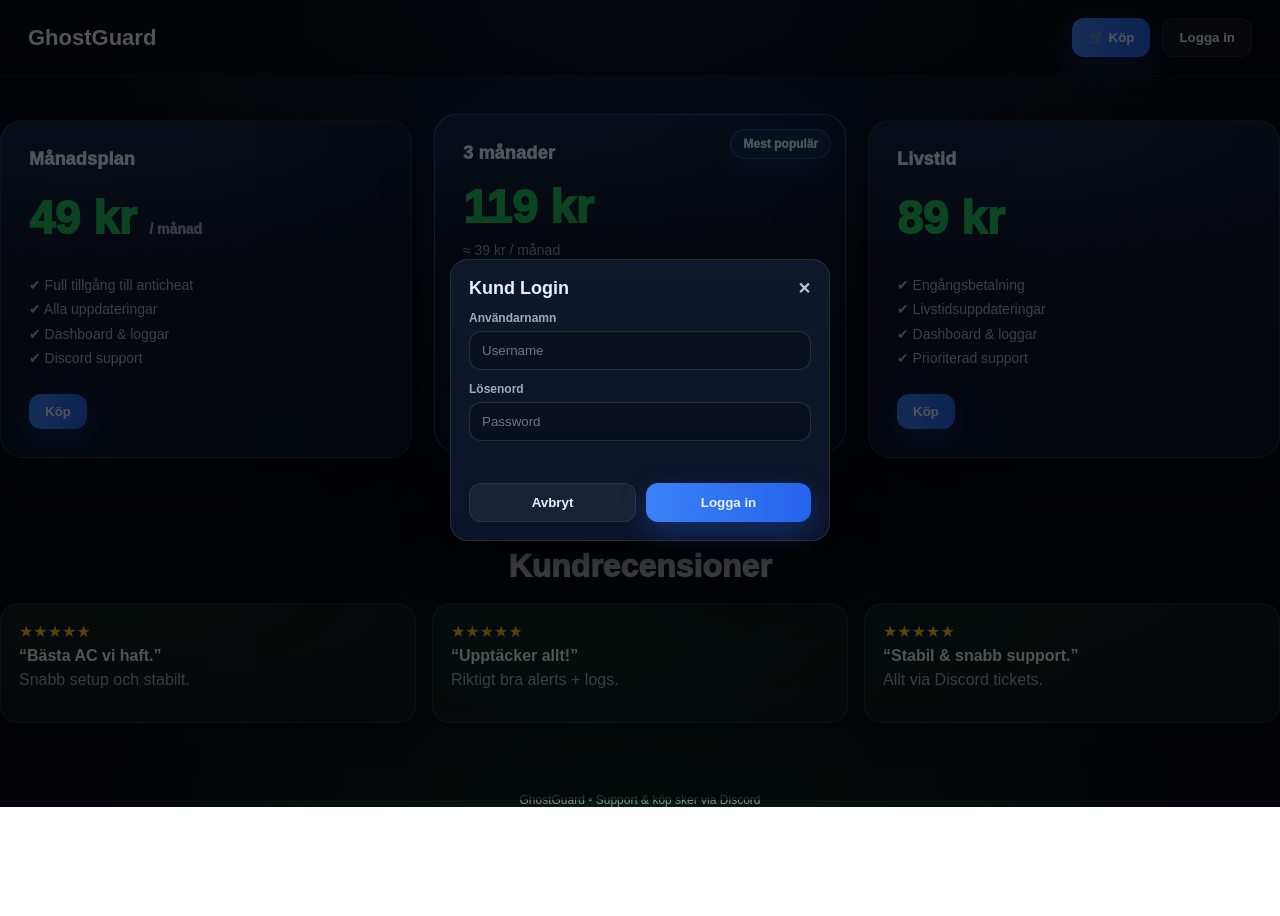
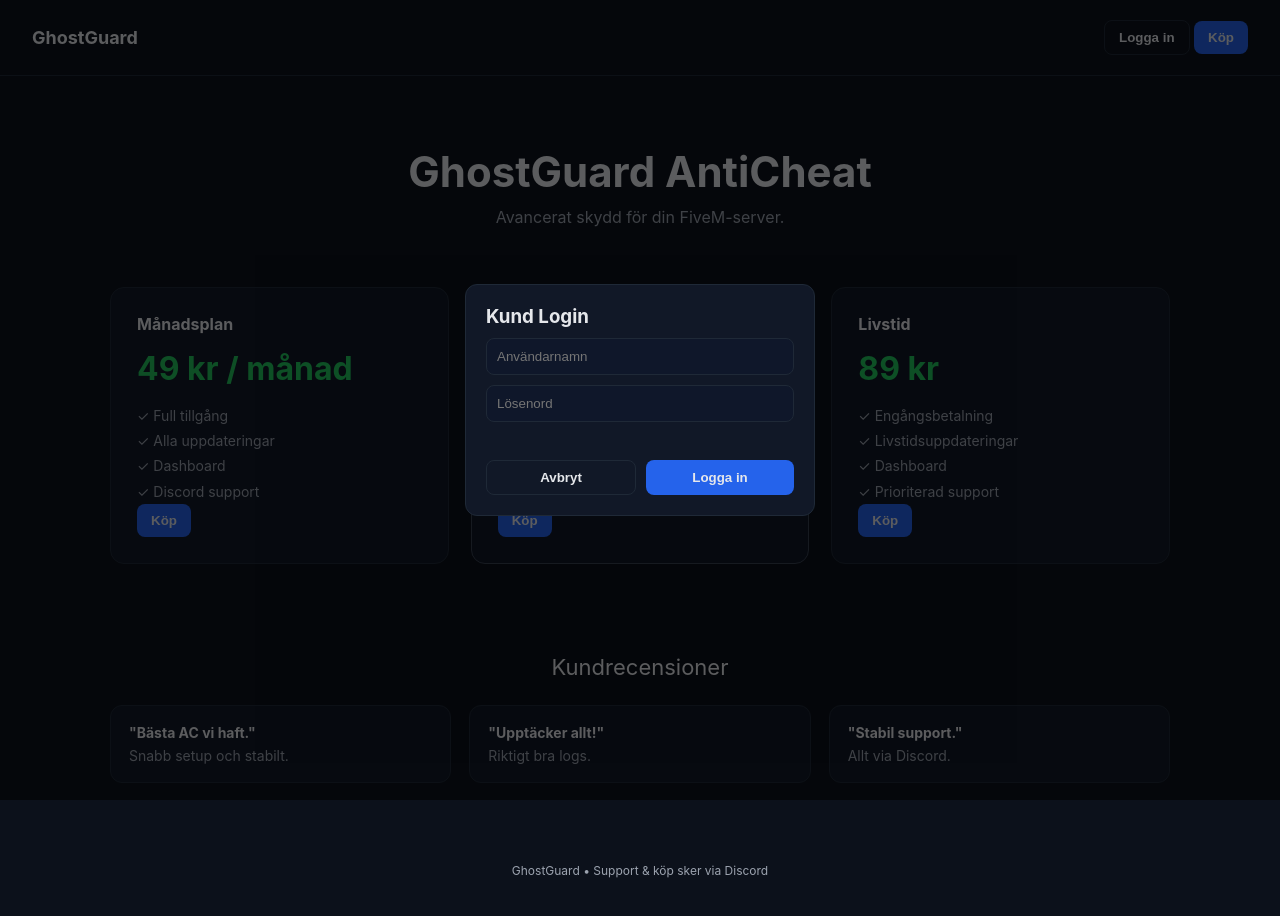
Before and after one commit to realghost120/ghostguard-hemisda, a website: page index.html in a window 1280 px wide. Both pictures are taken after a click on the button "Logga in". Before the commit the page ends 807 px from the top, so only its background shows below. Drawn offline with Linux system fonts and the light colour scheme.

Commit message:
Update index.html

```diff
--- a/index.html
+++ b/index.html
@@ -7,289 +7,203 @@
 
 <style>
 :root{
-  --bg1:#070b14; --bg2:#05070d;
-  --card:#0f172a;
-  --text:#e8f0ff; --muted:rgba(232,240,255,.68);
-  --blue:#3b82f6; --green:#22c55e; --yellow:#fbbf24;
-  --shadow:0 25px 80px rgba(0,0,0,.55);
-  --radius:22px;
+  --bg:#0c111b;
+  --card:#111827;
+  --border:#1f2937;
+  --text:#e5e7eb;
+  --muted:#9ca3af;
+  --blue:#2563eb;
+  --green:#22c55e;
+  --red:#ef4444;
 }
 
-*{ box-sizing:border-box; }
-
+*{box-sizing:border-box}
 body{
   margin:0;
-  font-family: Arial, sans-serif;
+  font-family: Inter, system-ui, sans-serif;
+  background:var(--bg);
   color:var(--text);
-  background:
-    radial-gradient(900px 500px at 50% 0%, rgba(59,130,246,.22), transparent 60%),
-    radial-gradient(900px 500px at 50% 100%, rgba(34,197,94,.10), transparent 60%),
-    linear-gradient(180deg,var(--bg1),var(--bg2));
-  min-height:100vh;
 }
 
-/* ===== Header ===== */
 header{
-  position:sticky; top:0; z-index:10;
-  display:flex; justify-content:space-between; align-items:center;
-  padding:18px 28px;
-  backdrop-filter: blur(12px);
-  background:rgba(5,7,13,.62);
-  border-bottom:1px solid rgba(255,255,255,.06);
-}
-.brand{ font-weight:900; font-size:22px; }
-
-/* ===== Buttons ===== */
-.btn{
-  border:none;
-  cursor:pointer;
-  font-weight:900;
-  padding:11px 16px;
-  border-radius:12px;
-  color:var(--text);
-  background:rgba(255,255,255,.06);
-  border:1px solid rgba(255,255,255,.08);
-  transition: transform .18s ease, box-shadow .18s ease, border-color .18s ease;
-}
-.btn:hover{ transform:translateY(-2px); }
-
-.btn-primary{
-  background:linear-gradient(90deg,#3b82f6,#2563eb);
-  border:none;
-  box-shadow:0 10px 28px rgba(37,99,235,.32);
-}
-.btn-primary:hover{ box-shadow:0 14px 40px rgba(37,99,235,.45); }
-
-/* ===== Layout ===== */
-.wrap{
-  max-width:1200px;
-  margin:0 auto;
-  padding:72px 24px 96px;
+  display:flex;
+  justify-content:space-between;
+  align-items:center;
+  padding:20px 32px;
+  border-bottom:1px solid var(--border);
 }
 
-.hero{
-  text-align:center;
-  margin-bottom:56px;
-}
-.hero h1{
-  font-size:56px;
-  margin:10px 0;
-  background:linear-gradient(90deg,#60a5fa,#22c55e);
-  -webkit-background-clip:text;
-  -webkit-text-fill-color:transparent;
-}
-.hero p{ color:var(--muted); font-size:18px; margin:0; }
-
-.pill{
-  display:inline-flex;
-  align-items:center;
-  gap:8px;
-  margin-top:18px;
-  padding:9px 14px;
-  border-radius:999px;
-  background:rgba(255,255,255,.05);
-  border:1px solid rgba(255,255,255,.10);
-  font-weight:800;
+.brand{
+  font-weight:700;
+  font-size:18px;
 }
 
-/* ===== Pricing grid ===== */
+.btn{
+  padding:9px 14px;
+  border-radius:8px;
+  border:1px solid var(--border);
+  background:transparent;
+  color:var(--text);
+  cursor:pointer;
+  font-weight:600;
+  transition:.15s;
+}
+
+.btn:hover{background:#1f2937}
+.btn-primary{
+  background:var(--blue);
+  border:none;
+}
+.btn-primary:hover{opacity:.9}
+
+.wrap{
+  max-width:1100px;
+  margin:0 auto;
+  padding:70px 20px 100px;
+}
+
+.hero{text-align:center;margin-bottom:60px}
+.hero h1{font-size:42px;margin:0 0 10px}
+.hero p{color:var(--muted);margin:0}
+
+/* Pricing */
 .grid{
   display:grid;
-  grid-template-columns: repeat(3, minmax(0, 1fr));
+  grid-template-columns:repeat(3,1fr);
   gap:22px;
-  align-items:stretch;
-  margin-top:44px;
+  margin-top:50px;
 }
 
-.price-card{
-  position:relative;
+.card{
+  background:var(--card);
+  border:1px solid var(--border);
+  border-radius:14px;
+  padding:26px;
   display:flex;
   flex-direction:column;
-  justify-content:space-between;
-  min-height:320px;
-
-  background:
-    radial-gradient(900px 260px at 20% 0%, rgba(59,130,246,.16), transparent 58%),
-    linear-gradient(180deg,#0f172a,#0b1428);
-  border:1px solid rgba(255,255,255,.10);
-  border-radius:var(--radius);
-  padding:28px;
-
-  box-shadow:var(--shadow);
-  transition: transform .22s ease, border-color .22s ease, box-shadow .22s ease;
+  min-height:260px;
 }
 
-.price-card:hover{
-  transform:translateY(-6px);
-  border-color:rgba(59,130,246,.35);
-  box-shadow:0 0 40px rgba(59,130,246,.18), var(--shadow);
+.card h3{margin:0 0 10px;font-size:16px}
+.price{
+  font-size:32px;
+  font-weight:700;
+  margin:5px 0 15px;
+  color:var(--green);
 }
 
-.plan{
-  font-size:18px;
-  font-weight:950;
-  letter-spacing:.2px;
-  margin-bottom:10px;
+.features{
+  font-size:14px;
+  color:var(--muted);
+  line-height:1.8;
 }
 
-.price{
-  font-size:46px;
-  font-weight:950;
-  color:var(--green);
-  margin:6px 0 8px;
+.card .btn{
+  margin-top:auto;
+  width:fit-content;
 }
 
-.muted{ color:var(--muted); }
-
-.features{
-  margin:14px 0 18px;
-  font-size:14px;
-  color:rgba(232,240,255,.72);
-  line-height:1.75;
-}
-
-.price-card .btn{
-  align-self:flex-start;
-  padding:10px 16px;
-  border-radius:12px;
-}
-
-/* ===== Featured plan (3 månader) ===== */
-.price-card.featured{
-  transform:translateY(-6px);
-  border-color:rgba(59,130,246,.55);
-  box-shadow:
-    0 0 55px rgba(59,130,246,.20),
-    0 35px 100px rgba(0,0,0,.65);
+.featured{
+  border-color:#374151;
+  position:relative;
 }
 
 .badge{
   position:absolute;
   top:14px;
   right:14px;
-  left:auto;
-  transform:none;
-
-  background:rgba(59,130,246,.16);
-  border:1px solid rgba(59,130,246,.55);
-  color:#dbeafe;
-
-  font-weight:950;
-  font-size:12px;
-  padding:7px 12px;
-  border-radius:999px;
-  box-shadow:0 10px 25px rgba(37,99,235,.18);
+  font-size:11px;
+  background:#1f2937;
+  padding:4px 8px;
+  border-radius:6px;
+  color:#d1d5db;
 }
 
-/* ===== Reviews ===== */
+/* Reviews */
 .section-title{
   text-align:center;
-  font-size:32px;
-  font-weight:950;
-  margin:90px 0 18px;
+  margin:90px 0 25px;
+  font-size:22px;
 }
 
 .reviews{
   display:grid;
-  grid-template-columns:repeat(3, minmax(0, 1fr));
-  gap:16px;
+  grid-template-columns:repeat(3,1fr);
+  gap:18px;
 }
 
 .review{
-  border-radius:18px;
+  background:var(--card);
+  border:1px solid var(--border);
+  border-radius:12px;
   padding:18px;
-  min-height:120px;
-  background:
-    radial-gradient(700px 220px at 30% 0%, rgba(34,197,94,.10), transparent 60%),
-    rgba(255,255,255,.04);
-  border:1px solid rgba(255,255,255,.10);
+  font-size:14px;
+  color:var(--muted);
 }
 
-.stars{ color:var(--yellow); margin-bottom:6px; }
-.review b{ display:block; margin:6px 0 6px; }
+.review b{
+  display:block;
+  margin-bottom:6px;
+  color:var(--text);
+}
 
-/* ===== Footer ===== */
 .footer{
   text-align:center;
-  margin-top:70px;
+  margin-top:80px;
   font-size:12px;
-  color:rgba(232,240,255,.55);
+  color:var(--muted);
 }
 
-/* ===== Modals ===== */
+/* MODALS */
 .modal{
   position:fixed;
   inset:0;
   display:none;
   align-items:center;
   justify-content:center;
-  background:rgba(0,0,0,.65);
-  padding:18px;
+  background:rgba(0,0,0,.6);
   z-index:999;
 }
-.modal.open{ display:flex; }
+
+.modal.open{display:flex}
 
 .modal-box{
-  width:380px;
-  max-width:92vw;
-  background:linear-gradient(180deg,#0f172a,#0b1428);
-  border:1px solid rgba(255,255,255,.10);
-  border-radius:18px;
-  box-shadow:0 30px 90px rgba(0,0,0,.65);
-  padding:18px;
+  width:350px;
+  background:var(--card);
+  border:1px solid var(--border);
+  border-radius:12px;
+  padding:20px;
 }
 
-.modal-top{ display:flex; justify-content:space-between; align-items:center; }
-.x{ cursor:pointer; opacity:.8; font-weight:900; }
-.x:hover{ opacity:1; }
-
-label{
-  display:block;
-  margin-top:12px;
-  font-size:12px;
-  color:var(--muted);
-  font-weight:900;
-}
+.modal-box h3{margin:0 0 10px}
 
 input{
   width:100%;
-  margin-top:6px;
-  padding:11px 12px;
-  border-radius:12px;
-  background:rgba(0,0,0,.25);
-  color:var(--text);
-  border:1px solid rgba(255,255,255,.12);
-  outline:none;
-}
-
-input:focus{
-  border-color: rgba(59,130,246,.55);
-  box-shadow: 0 0 0 3px rgba(59,130,246,.18);
+  padding:10px;
+  border-radius:8px;
+  border:1px solid var(--border);
+  background:#0f172a;
+  color:white;
+  margin-bottom:10px;
 }
 
 .err{
-  color:#ff6b6b;
-  margin-top:10px;
+  color:var(--red);
+  font-size:13px;
   min-height:18px;
-  font-size:13px;
 }
 
-.row{ display:flex; gap:10px; margin-top:14px; }
-.row .btn{ flex:1; }
-
-/* ===== Responsive ===== */
-@media (max-width:1100px){
-  .grid{ grid-template-columns:repeat(2, minmax(0, 1fr)); }
-  .reviews{ grid-template-columns:repeat(2, minmax(0, 1fr)); }
-  .price-card.featured{ transform:none; }
+.row{
+  display:flex;
+  gap:10px;
+  margin-top:10px;
 }
 
-@media (max-width:720px){
-  header{ padding:14px 16px; }
-  .wrap{ padding:60px 16px 86px; }
-  .hero h1{ font-size:42px; }
-  .grid{ grid-template-columns:1fr; }
-  .reviews{ grid-template-columns:1fr; }
+.row .btn{flex:1}
+
+@media(max-width:900px){
+  .grid{grid-template-columns:1fr}
+  .reviews{grid-template-columns:1fr}
 }
 </style>
 </head>
@@ -297,50 +211,52 @@
 
 <header>
   <div class="brand">GhostGuard</div>
-  <div style="display:flex; gap:12px;">
-    <button class="btn btn-primary" id="buyBtn">🛒 Köp</button>
+  <div>
     <button class="btn" id="loginBtn">Logga in</button>
+    <button class="btn btn-primary" id="buyBtn">Köp</button>
   </div>
 </header>
 
+<div class="wrap">
+  <div class="hero">
+    <h1>GhostGuard AntiCheat</h1>
+    <p>Avancerat skydd för din FiveM-server.</p>
+  </div>
+
   <div class="grid">
-  <!-- Monthly -->
-  <div class="price-card">
-    <div class="plan">Månadsplan</div>
-    <div class="price">49 kr <span class="muted" style="font-size:14px">/ månad</span></div>
+    <div class="card">
+      <h3>Månadsplan</h3>
+      <div class="price">49 kr / månad</div>
       <div class="features">
-      ✔ Full tillgång till anticheat<br>
-      ✔ Alla uppdateringar<br>
-      ✔ Dashboard & loggar<br>
-      ✔ Discord support
+        ✓ Full tillgång<br>
+        ✓ Alla uppdateringar<br>
+        ✓ Dashboard<br>
+        ✓ Discord support
       </div>
       <button class="btn btn-primary" data-buy="monthly">Köp</button>
     </div>
 
-  <!-- 3 Months (Featured) -->
-  <div class="price-card featured">
+    <div class="card featured">
       <div class="badge">Mest populär</div>
-    <div class="plan">3 månader</div>
+      <h3>3 månader</h3>
       <div class="price">119 kr</div>
-    <div class="muted" style="font-size:14px">≈ 39 kr / månad</div>
       <div class="features">
-      ✔ Full tillgång till anticheat<br>
-      ✔ Alla uppdateringar<br>
-      ✔ Dashboard & loggar<br>
-      ✔ Prioriterad support
+        ✓ Full tillgång<br>
+        ✓ Alla uppdateringar<br>
+        ✓ Dashboard<br>
+        ✓ Prioriterad support
       </div>
       <button class="btn btn-primary" data-buy="3months">Köp</button>
     </div>
 
-  <!-- Lifetime -->
-  <div class="price-card">
-    <div class="plan">Livstid</div>
+    <div class="card">
+      <h3>Livstid</h3>
       <div class="price">89 kr</div>
       <div class="features">
-      ✔ Engångsbetalning<br>
-      ✔ Livstidsuppdateringar<br>
-      ✔ Dashboard & loggar<br>
-      ✔ Prioriterad support
+        ✓ Engångsbetalning<br>
+        ✓ Livstidsuppdateringar<br>
+        ✓ Dashboard<br>
+        ✓ Prioriterad support
       </div>
       <button class="btn btn-primary" data-buy="lifetime">Köp</button>
     </div>
@@ -348,9 +264,9 @@
 
   <div class="section-title">Kundrecensioner</div>
   <div class="reviews">
-    <div class="review"><div class="stars">★★★★★</div><b>“Bästa AC vi haft.”</b><div class="muted">Snabb setup och stabilt.</div></div>
-    <div class="review"><div class="stars">★★★★★</div><b>“Upptäcker allt!”</b><div class="muted">Riktigt bra alerts + logs.</div></div>
-    <div class="review"><div class="stars">★★★★★</div><b>“Stabil & snabb support.”</b><div class="muted">Allt via Discord tickets.</div></div>
+    <div class="review"><b>"Bästa AC vi haft."</b> Snabb setup och stabilt.</div>
+    <div class="review"><b>"Upptäcker allt!"</b> Riktigt bra logs.</div>
+    <div class="review"><b>"Stabil support."</b> Allt via Discord.</div>
   </div>
 
   <div class="footer">GhostGuard • Support & köp sker via Discord</div>
@@ -359,19 +275,10 @@
 <!-- LOGIN MODAL -->
 <div class="modal" id="loginModal">
   <div class="modal-box">
-    <div class="modal-top">
-      <div style="font-weight:900; font-size:18px">Kund Login</div>
-      <div class="x" id="closeLogin">✕</div>
-    </div>
-
-    <label>Användarnamn</label>
-    <input id="user" placeholder="Username"/>
-
-    <label>Lösenord</label>
-    <input id="pass" type="password" placeholder="Password"/>
-
+    <h3>Kund Login</h3>
+    <input id="user" placeholder="Användarnamn">
+    <input id="pass" type="password" placeholder="Lösenord">
     <div class="err" id="err"></div>
-
     <div class="row">
       <button class="btn" id="cancelLogin">Avbryt</button>
       <button class="btn btn-primary" id="doLogin">Logga in</button>
@@ -382,13 +289,10 @@
 <!-- BUY MODAL -->
 <div class="modal" id="buyModal">
   <div class="modal-box">
-    <div class="modal-top">
-      <div style="font-weight:900; font-size:18px">Köp GhostGuard</div>
-      <div class="x" id="closeBuy">✕</div>
-    </div>
-    <p class="muted">Köp & support sker i Discord via ticket.</p>
+    <h3>Köp via Discord</h3>
+    <p style="color:var(--muted)">Skapa en ticket i Discord för köp.</p>
     <div class="row">
-      <button class="btn" id="cancelBuy">Avbryt</button>
+      <button class="btn" id="cancelBuy">Stäng</button>
       <button class="btn btn-primary" id="goDiscord">Öppna Discord</button>
     </div>
   </div>
@@ -398,138 +302,74 @@
 (() => {
   const API = "https://ghostgaurd-becakd.onrender.com";
 
-  // Safe helpers
-  const $ = (id) => document.getElementById(id);
+  const $ = id => document.getElementById(id);
   const on = (el, ev, fn) => el && el.addEventListener(ev, fn);
-
-  // Elements (måste finnas i HTML)
-  const loginBtn = $("loginBtn");
-  const buyBtn = $("buyBtn");
 
   const loginModal = $("loginModal");
   const buyModal = $("buyModal");
-
-  const closeLoginBtn = $("closeLogin");
-  const cancelLoginBtn = $("cancelLogin");
-
-  const closeBuyBtn = $("closeBuy");
-  const cancelBuyBtn = $("cancelBuy");
-
-  const doLoginBtn = $("doLogin");
   const errEl = $("err");
 
-  // Debug: visa om något saknas
-  const missing = [];
-  [
-    ["loginBtn", loginBtn],
-    ["loginModal", loginModal],
-    ["closeLogin", closeLoginBtn],
-    ["cancelLogin", cancelLoginBtn],
-    ["doLogin", doLoginBtn],
-    ["err", errEl],
-  ].forEach(([name, el]) => { if (!el) missing.push(name); });
+  const openLogin = () => loginModal.classList.add("open");
+  const closeLogin = () => loginModal.classList.remove("open");
+  const openBuy = () => buyModal.classList.add("open");
+  const closeBuy = () => buyModal.classList.remove("open");
 
-  if (missing.length) {
-    console.error("Saknar element i HTML:", missing.join(", "));
-    // Om detta händer: din HTML saknar id:n eller har stavfel.
-  }
+  on($("loginBtn"), "click", openLogin);
+  on($("buyBtn"), "click", openBuy);
+  on($("cancelLogin"), "click", closeLogin);
+  on($("cancelBuy"), "click", closeBuy);
 
-  // Modal controls
-  const openLogin = () => {
-    if (!loginModal) return console.error("loginModal saknas");
-    loginModal.classList.add("open");
-    errEl && (errEl.textContent = "");
-  };
-
-  const closeLogin = () => loginModal && loginModal.classList.remove("open");
-
-  const openBuy = () => buyModal && buyModal.classList.add("open");
-  const closeBuy = () => buyModal && buyModal.classList.remove("open");
-
-  // Bind buttons
-  on(loginBtn, "click", (e) => {
-    e.preventDefault();
-    console.log("Login-knapp klickad -> öppnar modal");
-    openLogin();
+  document.querySelectorAll("[data-buy]").forEach(btn => {
+    on(btn, "click", openBuy);
   });
 
-  on(closeLoginBtn, "click", closeLogin);
-  on(cancelLoginBtn, "click", closeLogin);
-
-  on(buyBtn, "click", (e) => {
-    e.preventDefault();
-    openBuy();
+  on($("goDiscord"), "click", () => {
+    window.open("https://discord.gg/dxwyCUNEZv", "_blank");
   });
 
-  on(closeBuyBtn, "click", closeBuy);
-  on(cancelBuyBtn, "click", closeBuy);
+  on(loginModal, "click", e => { if(e.target === loginModal) closeLogin(); });
+  on(buyModal, "click", e => { if(e.target === buyModal) closeBuy(); });
 
-  // Köp-knappar (data-buy)
-  document.querySelectorAll("[data-buy]").forEach(btn => {
-    on(btn, "click", (e) => {
-      e.preventDefault();
-      openBuy();
-    });
+  document.addEventListener("keydown", e => {
+    if(e.key === "Escape"){ closeLogin(); closeBuy(); }
   });
 
-  // Discord
-  const goDiscord = $("goDiscord");
-  on(goDiscord, "click", () => window.open("https://discord.gg/dxwyCUNEZv", "_blank"));
+  async function login(){
+    const username = $("user").value.trim();
+    const password = $("pass").value;
 
-  // LOGIN
-  async function login() {
-    const username = ($("user")?.value || "").trim();
-    const password = ($("pass")?.value || "");
+    errEl.textContent = "";
 
-    if (errEl) errEl.textContent = "";
-
-    if (!username || !password) {
-      if (errEl) errEl.textContent = "Fyll i användarnamn och lösenord.";
+    if(!username || !password){
+      errEl.textContent = "Fyll i alla fält.";
       return;
     }
 
-    try {
+    try{
       const res = await fetch(API + "/api/login", {
-        method: "POST",
-        headers: { "Content-Type": "application/json" },
-        body: JSON.stringify({ username, password }),
+        method:"POST",
+        headers:{ "Content-Type":"application/json" },
+        body: JSON.stringify({ username, password })
       });
 
-      const data = await res.json().catch(() => ({}));
+      const data = await res.json();
 
-      if (!res.ok || !data.success) {
-        if (errEl) errEl.textContent = data.error || "Fel login uppgifter.";
+      if(!res.ok || !data.success){
+        errEl.textContent = data.error || "Fel login uppgifter.";
         return;
       }
 
-      // Spara session
+      localStorage.setItem("gg_token", data.token || "");
       localStorage.setItem("gg_license_key", data.license_key || "");
-      localStorage.setItem("gg_token", data.token || "");
 
-      // vidare
       window.location.href = "dashboard.html";
-    } catch (e) {
-      console.error("Login error:", e);
-      if (errEl) errEl.textContent = "Kunde inte kontakta backend.";
+
+    }catch(err){
+      errEl.textContent = "Kunde inte kontakta backend.";
     }
   }
 
-  on(doLoginBtn, "click", login);
-
-  document.addEventListener("keydown", (e) => {
-    if (e.key === "Escape") { closeLogin(); closeBuy(); }
-    if (e.key === "Enter" && loginModal && loginModal.classList.contains("open")) login();
-  });
-
-  // (valfritt) Discord counter animation
-  const discordCount = $("discordCount");
-  if (discordCount) {
-    let base = Number(discordCount.textContent) || 128;
-    setInterval(() => {
-      base += Math.random() > 0.7 ? 1 : 0;
-      discordCount.textContent = base;
-    }, 3500);
-  }
+  on($("doLogin"), "click", login);
 })();
 </script>
 
```
Lines whose indentation alone changed are shown as unchanged.
